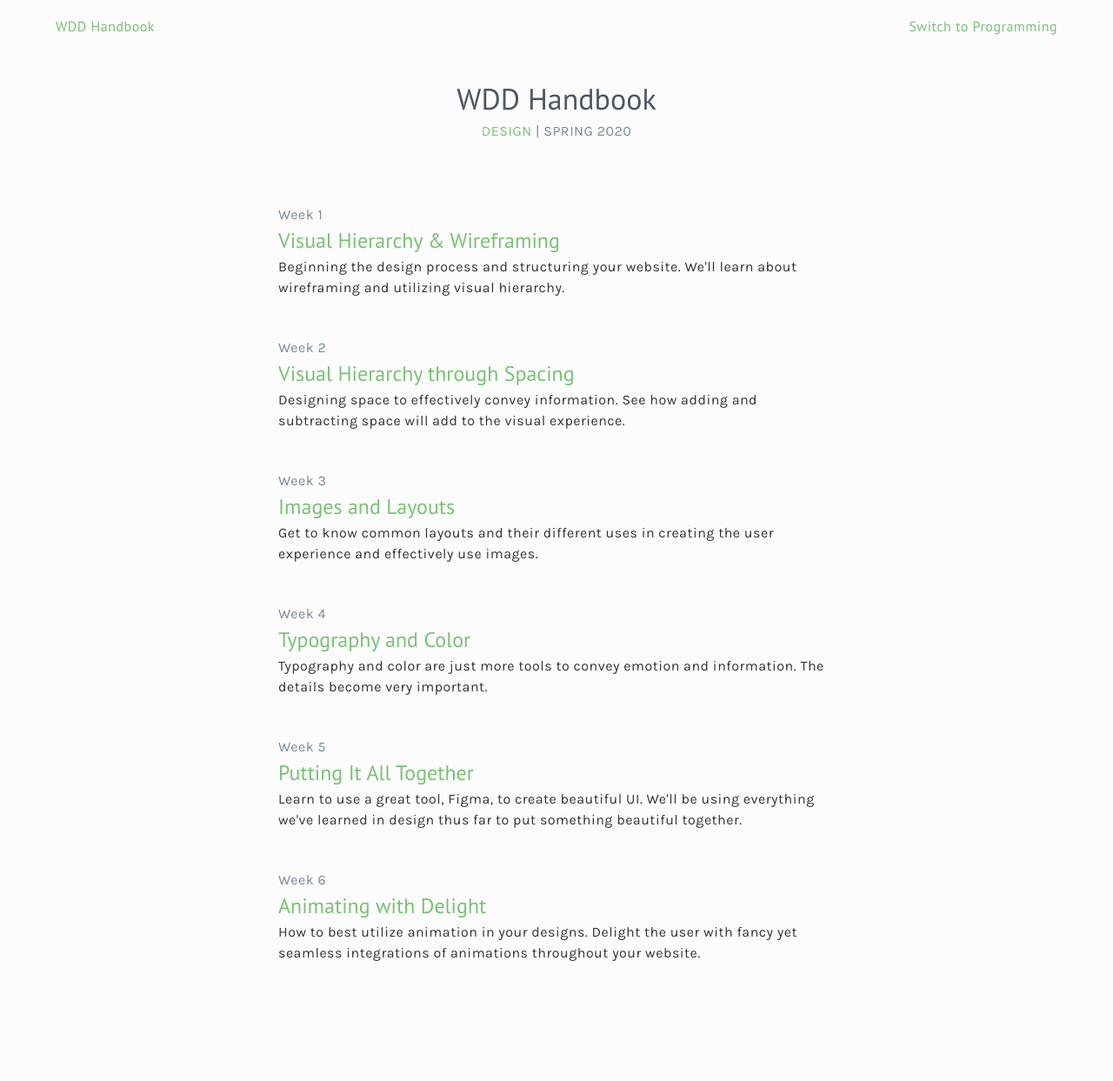
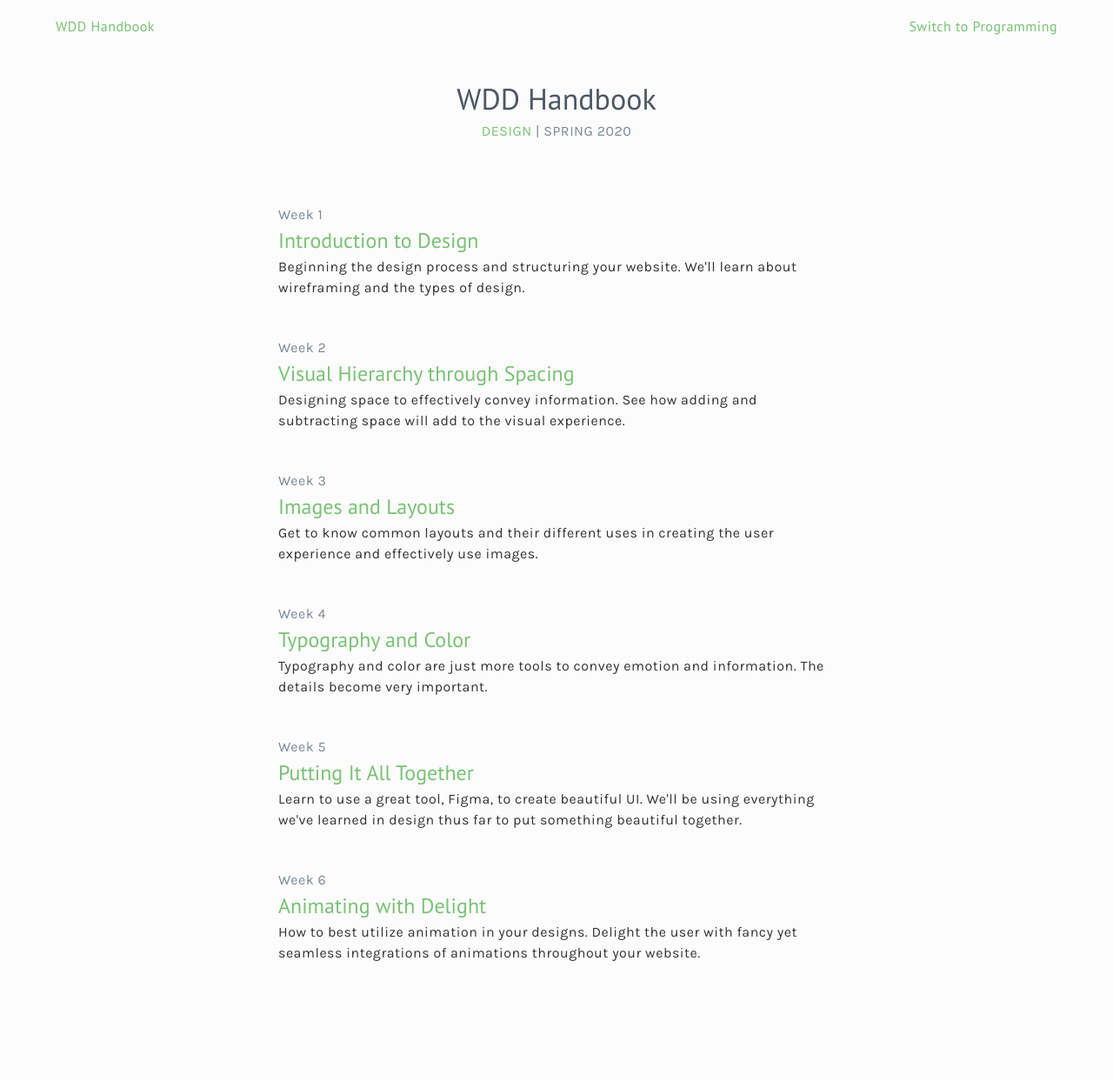
Before and after one commit to webdesigndecal/wddhandbook, a Jekyll site: the page built from directories/design.html, in a window 1280 px wide. Shown: the whole page at 87% size. Built offline with Jekyll 4.4.1, drawn with Linux system fonts in a browser that asks for light colours; nearby versions of some CDN libraries.

Commit message:
Update design-topic-list.html

```diff
--- a/_includes/design-topic-list.html
+++ b/_includes/design-topic-list.html
@@ -1,9 +1,9 @@
 {% include topic-item.html
     week=1
-    title="Visual Hierarchy &amp; Wireframing"
+    title="Introduction to Design"
     type="design"
     url="../content/design/week-1.html"
-    blurb="Beginning the design process and structuring your website. We'll learn about wireframing and utilizing visual hierarchy." %}
+    blurb="Beginning the design process and structuring your website. We'll learn about wireframing and the types of design." %}
 
 {% include topic-item.html
     week=2
```
